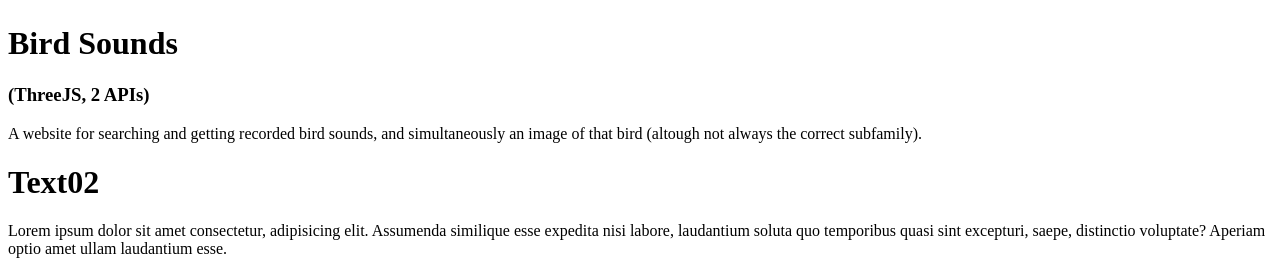
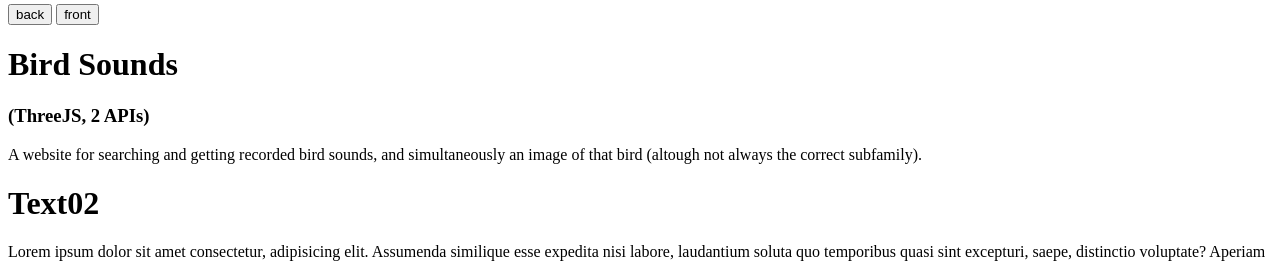
Before and after one commit to dawnbanawn/dawnbanawn.github.io, a PHP site: page /Project_07_Space/index.html in a window 1280 px wide. Shown: the part 158-420 px from the top of the page. Run offline with PHP 8.4, Linux system fonts and the light colour scheme.

Commit message:
New buttons added.

```diff
--- a/Project_07_Space/index.html
+++ b/Project_07_Space/index.html
@@ -11,6 +11,11 @@
 
     <main>
       <header>
+        <div class="buttons">
+          <button>back</button>
+          <button>front</button>
+
+        </div>
         <div class="text01">
           <h1>Bird Sounds</h1>
           <h3>(ThreeJS, 2 APIs)</h3>
--- a/Project_07_Space/style.css
+++ b/Project_07_Space/style.css
@@ -52,3 +52,8 @@ section {
 h1, h3 {
   text-align: center;
 }
+.buttons {
+  position: absolute;
+  margin-top: -180px;
+
+}
```
